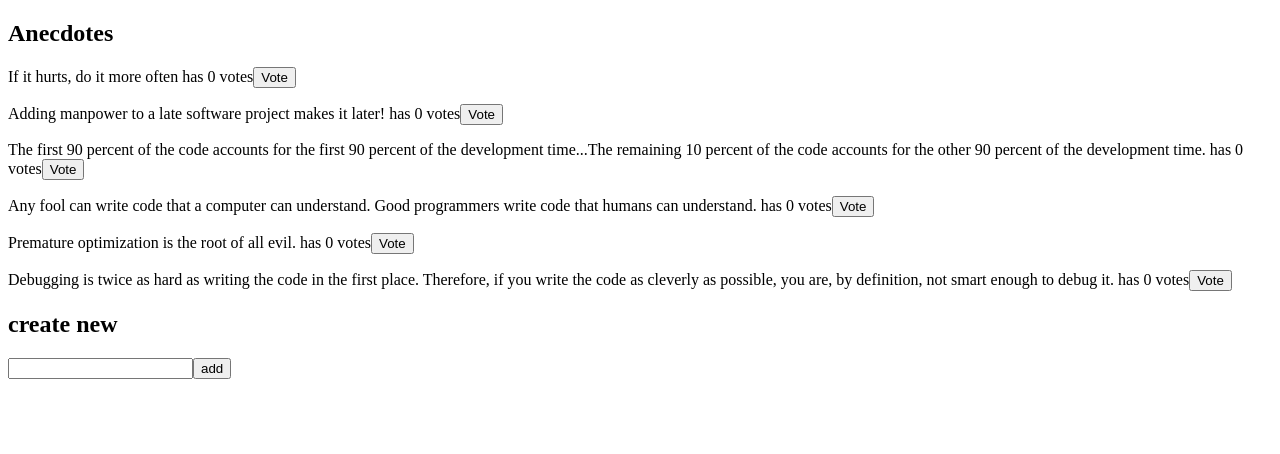
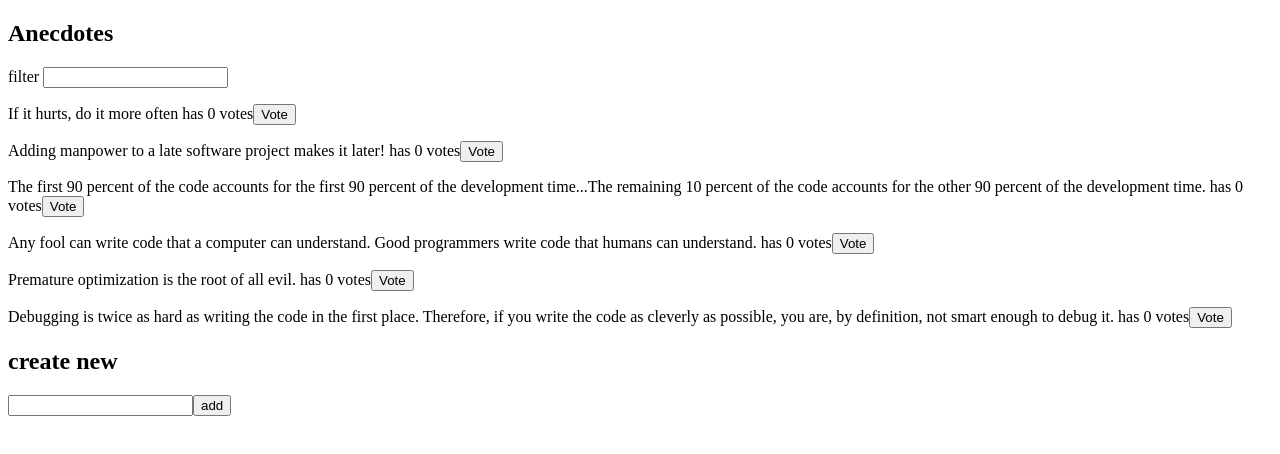
Before and after one commit to elvis-visi/FSO, a React (Vite) app in the folder redux-anecdotes/: page / in a window 1280 px wide. Shown: the top 454 px of the page. Built offline with nearby package versions, Linux system fonts and the light colour scheme.

Commit message:
Implement filtering for the anecdotes that are displayed to the user

```diff
--- a/redux-anecdotes/src/App.jsx
+++ b/redux-anecdotes/src/App.jsx
@@ -1,10 +1,12 @@
 import AnecdoteForm from './components/AnecdoteForm'
 import AnecdoteList from './components/AnecdoteList'
+import Filter from './components/Filter'
 
 const App = () => {
   return (
     <div>
       <h2>Anecdotes</h2>
+      <Filter/>
       <AnecdoteList/>
       <h2>create new</h2>
       <AnecdoteForm />
--- a/redux-anecdotes/src/components/AnecdoteList.jsx
+++ b/redux-anecdotes/src/components/AnecdoteList.jsx
@@ -13,7 +13,8 @@ const Anecdote = ({ handleVote, anecdote }) => {
 
 const AnecdoteList = () => {
     const dispatch = useDispatch()
-    const anecdotes = useSelector(state => state)
+    const anecdotes = useSelector(state => state.anecdotes)
+    const filter = useSelector(state => state.filter)
 
     const handleVote = (id) => {
         dispatch(voteAction(id))
@@ -22,7 +23,7 @@ const AnecdoteList = () => {
     return (
         <div>
             {anecdotes
-                .slice()
+                .filter(an => an.content.toLowerCase().includes(filter))
                 .sort((a, b) => b.votes - a.votes)
                 .map(anecdote => (
                     <Anecdote
--- /dev/null
+++ b/redux-anecdotes/src/components/Filter.jsx
@@ -0,0 +1,31 @@
+import { useDispatch } from 'react-redux'
+import { filterAction } from '../reducers/filterReducer'
+
+
+const Filter = () => {
+
+    const dispatch = useDispatch()
+
+    const handleChange = (event) => {
+        // Correctly accessing the input field value
+        const filterValue = event.target.value;
+
+        // Dispatch the action with the correct value
+        dispatch(filterAction(filterValue));
+      };
+
+    const style = {
+      marginBottom: 10
+    }
+
+    return (
+      <div style={style}>
+        filter <input
+        type="text"
+        name="filterValue"
+        onChange={handleChange} />
+      </div>
+    )
+  }
+
+  export default Filter
--- a/redux-anecdotes/src/main.jsx
+++ b/redux-anecdotes/src/main.jsx
@@ -1,10 +1,17 @@
 import ReactDOM from 'react-dom/client'
-import { createStore } from 'redux'
+import { createStore, combineReducers  } from 'redux'
 import { Provider } from 'react-redux'
 import App from './App'
-import reducer from './reducers/anecdoteReducer'
+import filterReducer from './reducers/filterReducer'
+import anecdotesReducer from './reducers/anecdoteReducer'
+
+const reducer = combineReducers({
+  anecdotes: anecdotesReducer,
+  filter: filterReducer
+})
 
 const store = createStore(reducer)
+console.log(store.getState())
 
 ReactDOM.createRoot(document.getElementById('root')).render(
   <Provider store={store}>
--- /dev/null
+++ b/redux-anecdotes/src/reducers/filterReducer.js
@@ -0,0 +1,25 @@
+
+const filterReducer = (state='',action) => {
+
+    switch(action.type) {
+        case 'SET_FILTER':
+            return action.payload.filter
+         default:
+            return state
+    }
+
+}
+
+export const filterAction =  function (filter) {
+
+    return {
+        type: 'SET_FILTER',
+        payload:{
+            filter: filter
+        }
+    }
+}
+
+
+
+export default filterReducer
```
